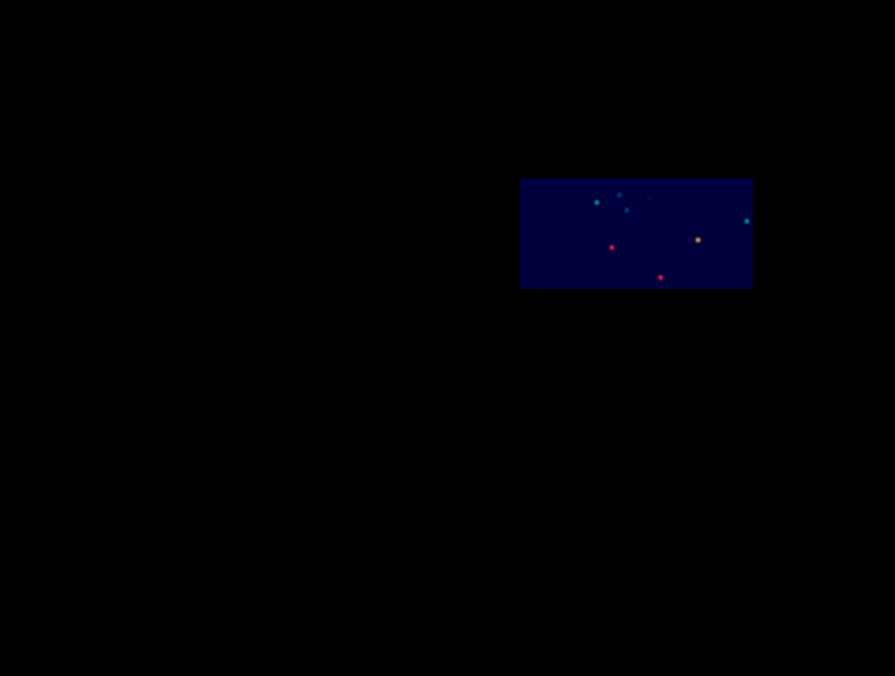
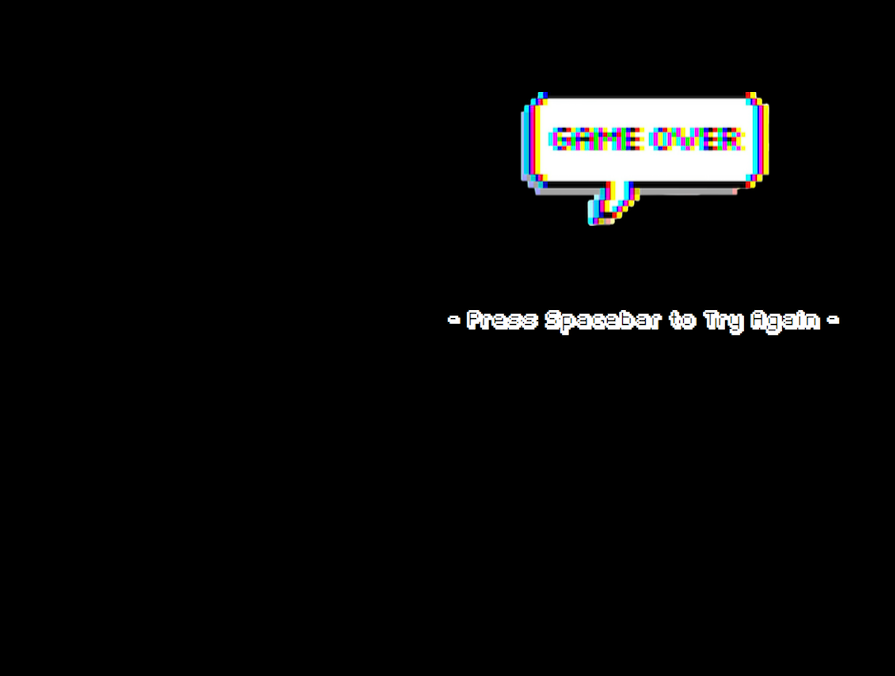
Before and after one commit to sophiacheungshc/turn_it_down, a website built with webpack: page index.html in a window 1280 px wide. Shown: the part 124-800 px from the top of the page, without its empty margins (0-895 px from the left). Built offline with Linux system fonts and the light colour scheme.

Commit message:
Fix retry screen

```diff
--- a/app.css
+++ b/app.css
@@ -19,4 +19,13 @@ h1 {
     color: white;
     display: block;
     margin: 0 auto;
+    font-size: 40px;
+    text-align: center;
 }
+/*
+h3 {
+     font-family: retroFont;
+    color: white;
+    display: block;
+    font-size: 20px;
+} */
--- a/src/game.js
+++ b/src/game.js
@@ -8,10 +8,16 @@ export default class TurnItDown {
 
         this.background = new Image();
         this.background.src = "img/background.png";
+        this.ready = new Image();
+        this.ready.src = "img/ready.png";
+        this.over = new Image();
+        this.over.src = "img/over.png";
+        this.retry = new Image();
+        this.retry.src = "img/retry.png";
+
+
         this.music = new Audio();
         this.music.src = "audio/sunflower.mp3";
-        this.gameover = new Image();
-        this.gameover.src = "img/gameover.png";
         this.x = 0;
         this.y = 600;
 
@@ -75,17 +81,18 @@ export default class TurnItDown {
         this.player.animate(this.ctx);
         if (this.gameOver()) {
             this.ctx.clearRect(0, 0, this.dimensions.width, this.dimensions.height);
-            this.ctx.drawImage(this.gameover, 0, 0, 233, 111, this.dimensions.width / 4, this.dimensions.height / 3, 233, 111);
+            this.ctx.drawImage(this.over, 0, 0, 250, 134, this.dimensions.width / 4, this.dimensions.height / 6, 250, 134);
+            this.ctx.drawImage(this.retry, 0, 0, 400, 34, 45, this.dimensions.height / 2, 400, 34);
         } else {
             if (this.state.current === this.state.game) {
                 this.frame = requestAnimationFrame(this.animate);
             } else if (this.state.current === this.state.over) {
                 this.ctx.clearRect(0, 0, 480, 640);
-                this.ctx.drawImage(this.gameover, 0, 0, 233, 111, this.dimensions.width / 4, this.dimensions.height / 3, 233, 111);
+                // this.ctx.drawImage(this.over, 0, 0, 250, 134, this.dimensions.width / 5, this.dimensions.height / 6, 250, 134);
                 this.frame = requestAnimationFrame(this.animate);
             } else if (this.state.current === this.state.getReady) {
                 this.ctx.clearRect(0, 0, 480, 640);
-                this.ctx.drawImage(this.background, 0, 0, 233, 111, this.dimensions.width / 4, this.dimensions.height / 3, 233, 111);
+                this.ctx.drawImage(this.background, 0, 0, 233, 111, this.dimensions.width / 4, this.dimensions.height / 2, 233, 111);
                 this.frame = requestAnimationFrame(this.animate);
             }
         }
--- a/src/platform.js
+++ b/src/platform.js
@@ -68,8 +68,8 @@ export default class Platform {
 
     moveTiles() {
         this.eachTileLine(function (tileLine) {
-            // tileLine[0].y += 1;
-            // tileLine[1].y += 1;
+            tileLine[0].y += 1;
+            tileLine[1].y += 1;
 
             const newTiles = this.randomTiles(100);
 
```
Also changed, not shown: dist/main.js, img/gameover.png (deleted), img/over.png (added), img/ready.png (added), img/retry.png (added).
